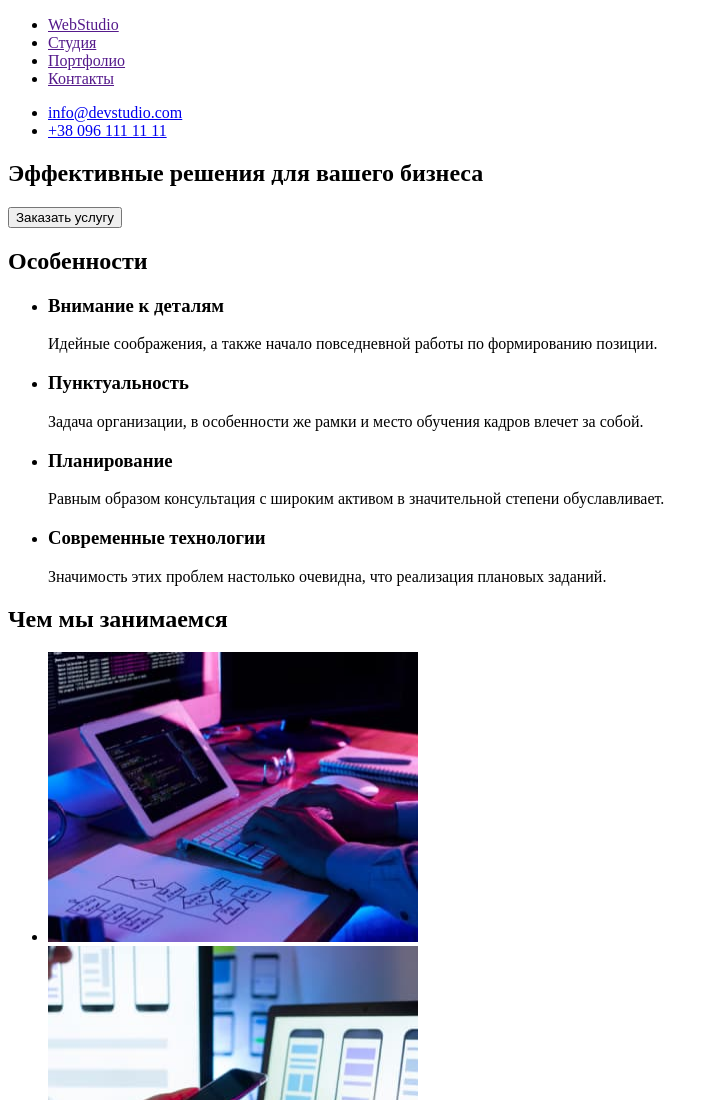
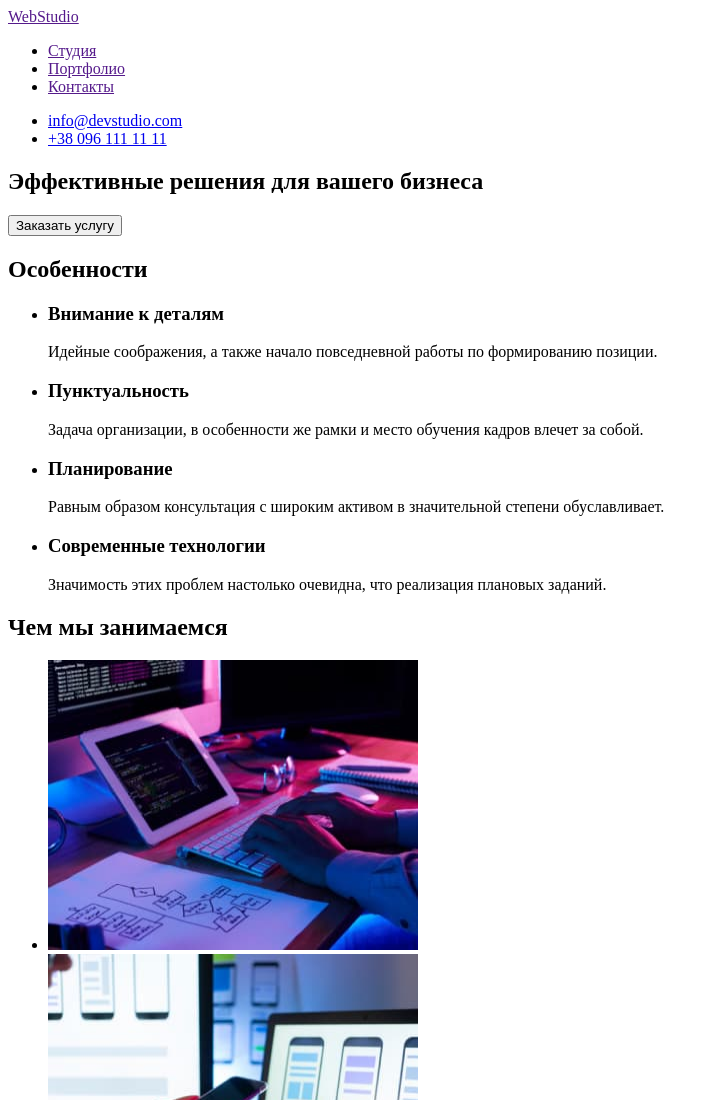
Before and after one commit to Androborn/goit-markup-hw-01, a plain HTML site: page index.html in a window 1280 px wide. Shown: the top 1100 px of the page, without its empty margins (0-719 px from the left). Drawn offline with Linux system fonts and the light colour scheme.

Commit message:
Updated index.html (logo out of list)

```diff
--- a/index.html
+++ b/index.html
@@ -10,10 +10,8 @@
     <body>
         <header>
             <nav>
+                <a href="" lang="en">WebStudio</a>
                 <ul>
-                    <li>
-                        <a href="" lang="en" target="_blank">WebStudio</a>
-                    </li>
                     <li>
                         <a href="">Студия</a>
                     </li>
```
